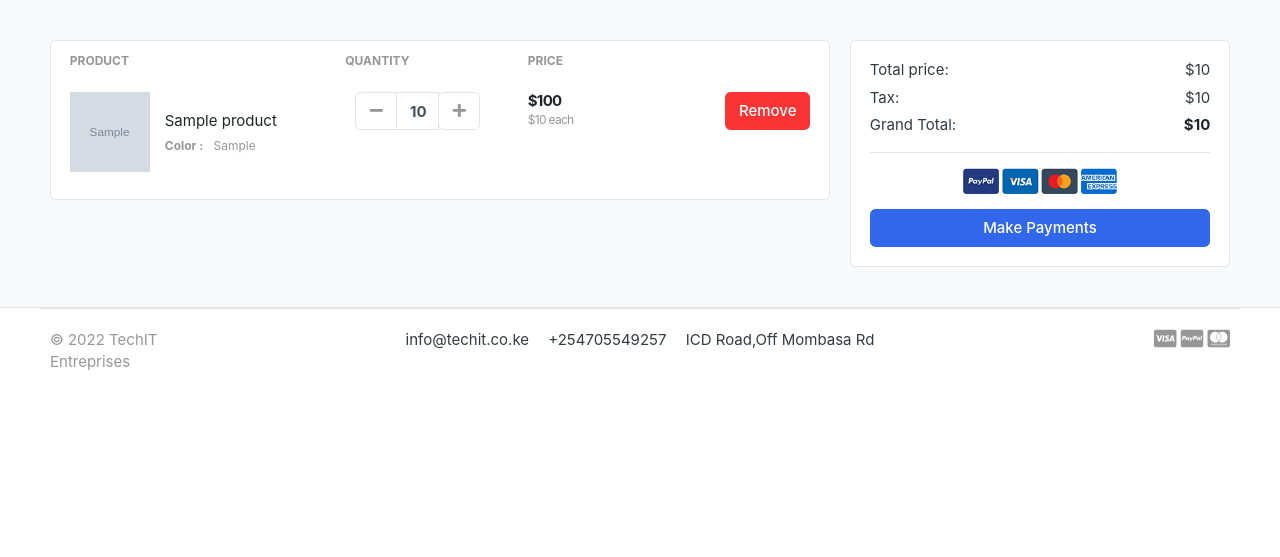
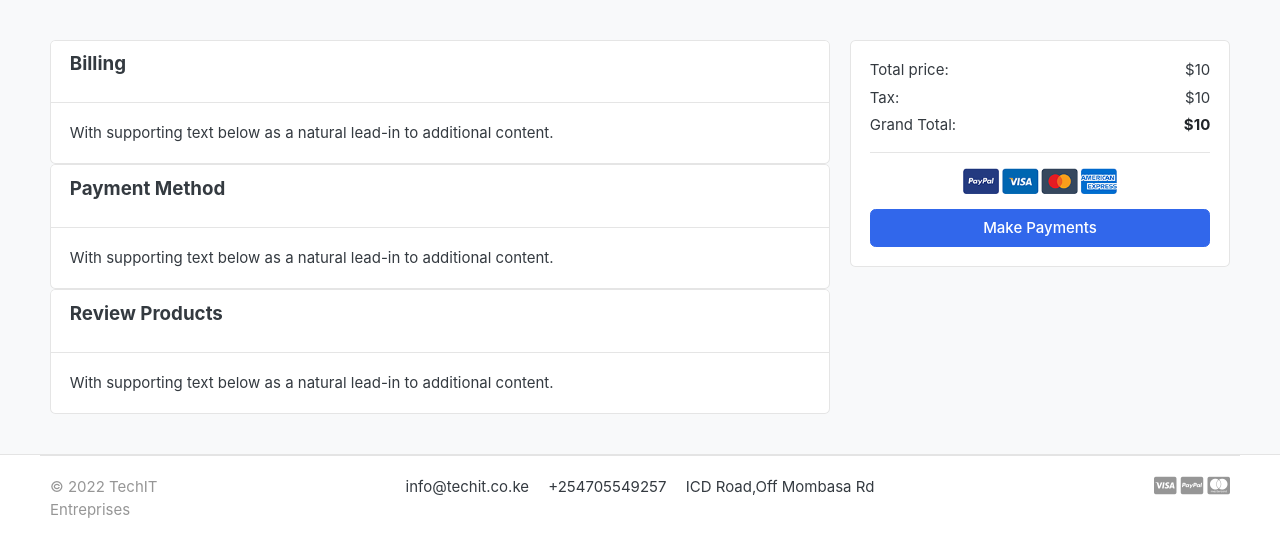
Before and after one commit to stevescilar/Tech-IT, a Django app: template templates/orders/payments.html in a window 1280 px wide. Shown: the part 118-675 px from the top of the page. Run offline with Django 4.2, Linux system fonts and the light colour scheme; tables that the repository leaves empty hold one stand-in row (values such as "Sample post"); the template is opened without the code that fills it: values that come from a table or form of the project are taken from there, most other values are stand-ins (such as "Sample title", 1, 10 or a date in 2020); grey boxes marked "Sample" are stand-in pictures; some libraries are stand-ins or nearby versions; some web fonts are replaced.

Commit message:
payment updated

```diff
--- a/templates/orders/payments.html
+++ b/templates/orders/payments.html
@@ -9,67 +9,24 @@
 
     <div class="row">
         <aside class="col-lg-8">
-    <div class="card">
-    <table class="table table-borderless table-shopping-cart">
-    <thead class="text-muted">
-    <tr class="small text-uppercase">
-      <th scope="col">Product</th>
-      <th scope="col" width="120">Quantity</th>
-      <th scope="col" width="120">Price</th>
-      <th scope="col" class="text-right" width="200"> </th>
-    </tr>
-    </thead>
-    <tbody>
-        {% for cart_item in cart_items %}
-    <tr>
-        <td>
-            <figure class="itemside align-items-center">
-                <div class="aside"><img src="{{ cart_item.product.images.url }}" class="img-sm"></div>
-                <figcaption class="info">
-                    <a href="{{ cart_item.product.get_url  }}" class="title text-dark">{{ cart_item.product.product_name }}</a>
-                    {% if cart_item.variations.all %}
-                        {% for item in cart_item.variations.all %}
-                            <p class="text-muted small"> <strong>{{ item.variation_category | capfirst }} :</strong> &nbsp; {{ item.variation_value | capfirst }} </p>
-                        {% endfor %}
-                    {% endif %}
-                </figcaption>
-            </figure>
-        </td>
-        <td>
-            <!-- col.// -->
-                        <div class="col">
-                            <div class="input-group input-spinner">
-                                <div class="input-group-prepend">
-                                <a href="{% url 'remove_cart' cart_item.product.id cart_item.id %}" class="btn btn-light" type="button" id="button-plus"> <i class="fa fa-minus"></i> </a>
-                                </div>
-                                <input type="text" class="form-control"  value="{{ cart_item.quantity }}">
-                                <div class="input-group-append">
-                                <form action="{% url 'add_cart' cart_item.product.id %}"method="POST">
-                                    {% csrf_token %}
-                                    {% for item in cart_item.variations.all %}
-                                    <input  type="hidden" name="{{ item.variation_category | lower }}" value="{{ item.variation_value | capfirst}}">
-                                    {% endfor %}
-                                    <button type="submit" class="btn btn-light" type="button" id="button-minus"> <i class="fa fa-plus"></i> </button>
-
-                                </form>
-                            </div>
-                            </div> <!-- input-group.// -->
-                        </div> <!-- col.// -->
-        </td>
-        <td>
-            <div class="price-wrap">
-                <var class="price">${{ cart_item.sub_total }}</var>
-                <small class="text-muted"> ${{ cart_item.product.price }} each </small>
-            </div> <!-- price-wrap .// -->
-        </td>
-        <td class="text-right">
-        <a href="{% url 'remove_cart_item' cart_item.product.id cart_item.id %}" onclick="return confirm('Are you sure you want remove this item?')" class="btn btn-danger"> Remove</a>
-        </td>
-    </tr>
-    {% endfor %}
-    </tbody>
-    </table>
-    </div> <!-- card.// -->
+            <div class="card">
+                <h5 class="card-header">Billing <Address></Address></h5>
+                <div class="card-body">
+                  <p class="card-text">With supporting text below as a natural lead-in to additional content.</p>
+                </div>
+            </div>
+            <div class="card">
+                <h5 class="card-header">Payment Method <Address></Address></h5>
+                <div class="card-body">
+                  <p class="card-text">With supporting text below as a natural lead-in to additional content.</p>
+                </div>
+            </div>
+            <div class="card">
+                <h5 class="card-header">Review Products <Address></Address></h5>
+                <div class="card-body">
+                  <p class="card-text">With supporting text below as a natural lead-in to additional content.</p>
+                </div>
+            </div>
 
         </aside> <!-- col.// -->
         <aside class="col-lg-4">
```
